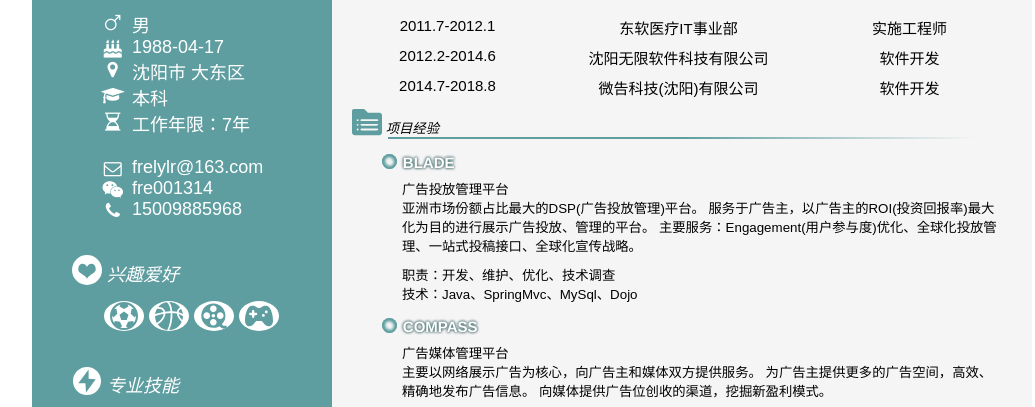
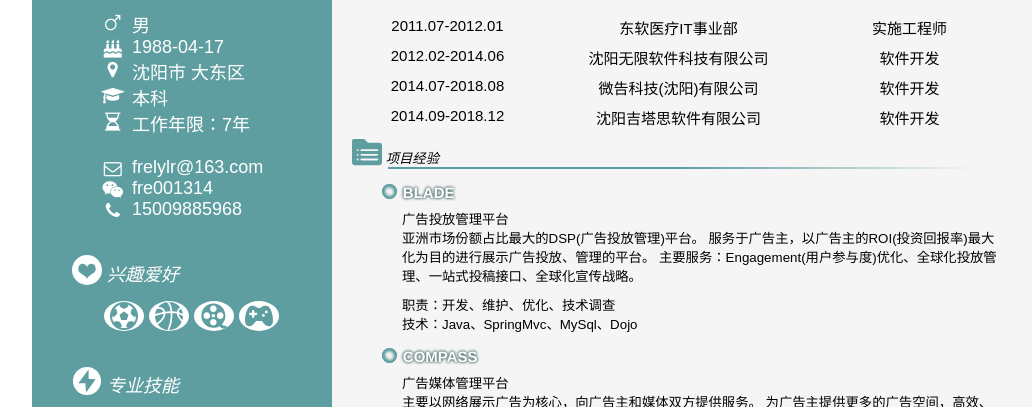
Before and after one commit to frelylr/resume, a plain HTML site: page index.html in a window 1280 px wide. Shown: the part 334-741 px from the top of the page, without its empty margins (108-1143 px from the left). Drawn offline with Linux system fonts and the light colour scheme.

Commit message:
my online resume

```diff
--- a/css/resume.css
+++ b/css/resume.css
@@ -244,17 +244,17 @@ hr.titleLine {
   float: left;
 }
 
-#experience1, #experience2, #experience3 {
+#experience1, #experience2, #experience3, #experience4 {
   text-align: center;
   padding: 20px 0 10px 0;
   font-size: 15px;
 }
 
-#experience3 {
+#experience4 {
   padding-bottom: 30px;
 }
 
-#experience1 div, #experience2 div, #experience3 div {
+#experience1 div, #experience2 div, #experience3 div, #experience4 div {
   width: 33%;
   float: left;
 }
--- a/index.html
+++ b/index.html
@@ -210,18 +210,23 @@
   </div>
   <hr class="titleLine"/>
   <div id="experience1">
-    <div>2011.7-2012.1</div>
+    <div>2011.07-2012.01</div>
     <div>东软医疗IT事业部</div>
     <div>实施工程师</div>
   </div>
   <div id="experience2">
-    <div>2012.2-2014.6</div>
+    <div>2012.02-2014.06</div>
     <div>沈阳无限软件科技有限公司</div>
     <div>软件开发</div>
   </div>
   <div id="experience3">
-    <div>2014.7-2018.8</div>
+    <div>2014.07-2018.08</div>
     <div>微告科技(沈阳)有限公司</div>
+    <div>软件开发</div>
+  </div>
+  <div id="experience4">
+    <div>2014.09-2018.12</div>
+    <div>沈阳吉塔思软件有限公司</div>
     <div>软件开发</div>
   </div>
   <div>
```
